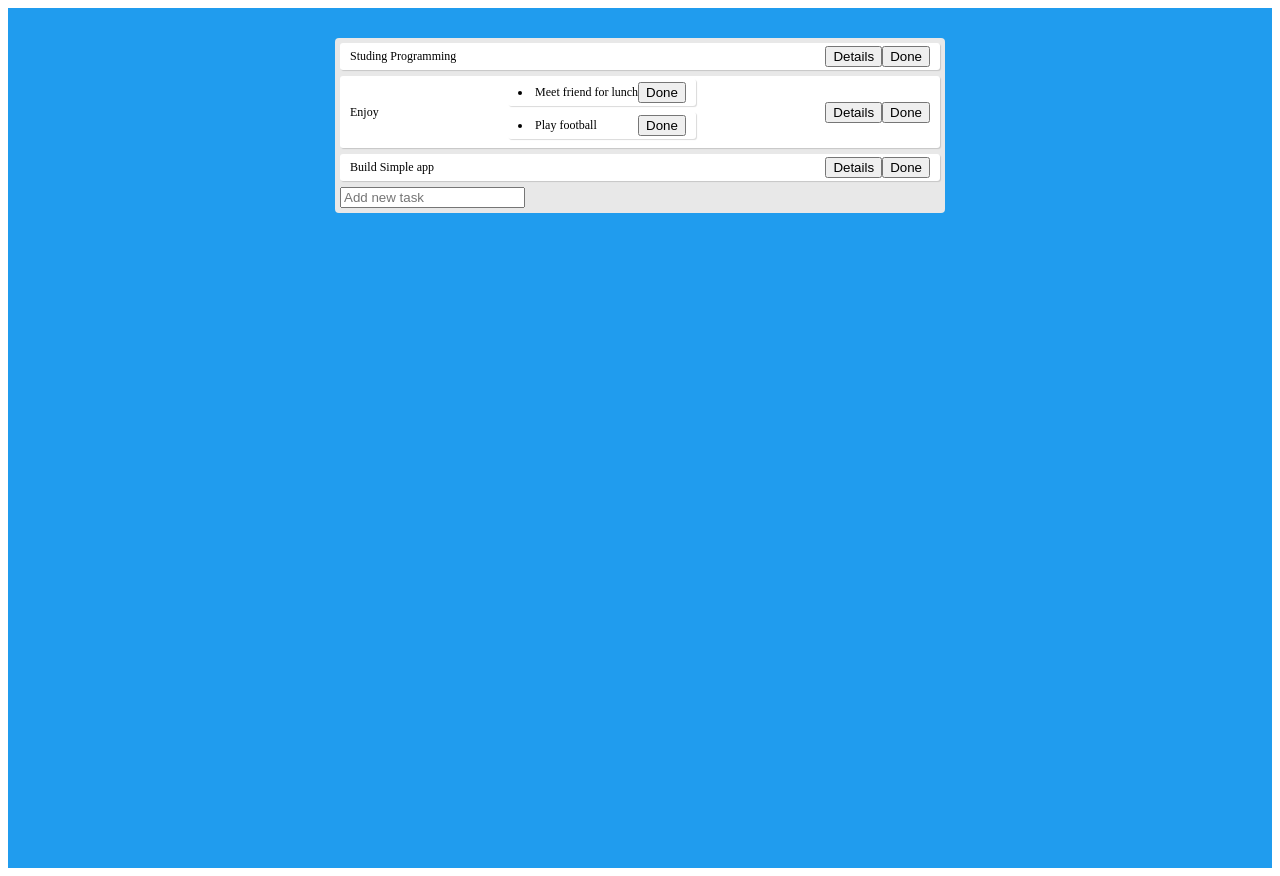
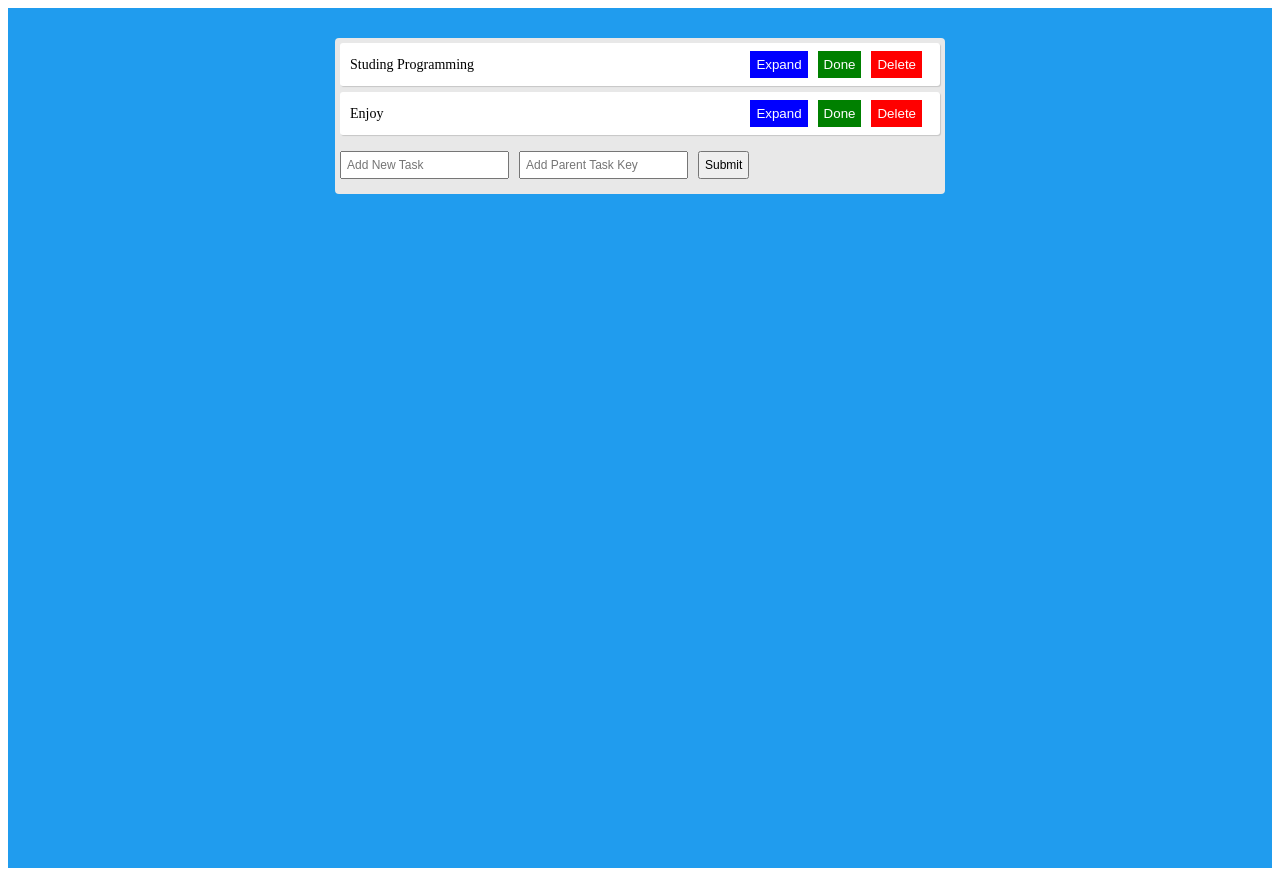
Before and after one commit to bpc1985/dx, a React (Create React App) app: page /1 in a window 1280 px wide. Built offline with nearby package versions, Linux system fonts and the light colour scheme.

Commit message:
Basic finish by using tree data structure

```diff
--- a/package.json
+++ b/package.json
@@ -10,7 +10,8 @@
     "react": "^16.12.0",
     "react-dom": "^16.12.0",
     "react-router-dom": "^5.1.2",
-    "react-scripts": "3.3.0"
+    "react-scripts": "3.3.0",
+    "styled-components": "^4.4.1"
   },
   "scripts": {
     "start": "react-scripts start",
--- a/src/components/MyTask.js
+++ b/src/components/MyTask.js
@@ -1,106 +1,68 @@
-import React, { useState, useEffect } from 'react';
-import { every, find } from 'lodash';
-import { data } from './mockData';
+import React, { useReducer, useEffect } from 'react';
+import tree from './Tree';
 import Todo from './Todo';
 import TodoForm from './TodoForm';
+import { StyledApp, StyledTodoList, StyledTodo } from './MyTask.styled';
 
-import "./MyTask.css";
+const MyTask = (props) => {
+  const reducer = (state, newState) => [...newState];
+  const [todos, setTodos] = useReducer(reducer, tree.root.children);
 
-function MyTask(props) {
-  const savedState = JSON.parse(localStorage.getItem(`savedTodos`));
-  const initialData = savedState ? savedState : data;
+  useEffect(() => {
+    localStorage.setItem(`savedTodos`, JSON.stringify(todos));
+  }, [todos]);
 
-  const [todos, setTodos] = useState(initialData);
-  const [details, setDetails] = useState();
-
-  useEffect(
-    () => {
-      localStorage.setItem(`savedTodos`, JSON.stringify(todos));
-    },
-    [todos]
+  useEffect(() => {
+    if (props.match.params.taskId) {
+      const taskId = props.match.params.taskId;
+      tree.showOnlyNode(taskId);
+      setTodos(tree.root.children);
+    }
+    // eslint-disable-next-line
+    }, [props.match.params.taskId]
   );
 
-  useEffect(
-    () => {
-      if (props.match.params.taskId) {
-        setDetails({
-          id: props.match.params.taskId,
-          todos: todos[props.match.params.taskId].details
-        });
-      }
-    },
-    // eslint-disable-next-line
-    [props.match.params.taskId]
-  );
-
-  const seeDetail = (index) => {
-    props.history.push({pathname: `/${index}`});
+  const addTodo = todo => {
+    const newTodo = {
+      id: `t${tree.root.count + 1}`,
+      text: todo.value,
+      isCompleted: false
+    };
+    tree.addNode(newTodo, todo.parentId);
+    setTodos(tree.root.children);
   };
 
-  const completeTodo = (todo, index) => {
-    if (todo.details) {
-      const newTodos = [...todos];
-      newTodos[index].isCompleted = true;
-      newTodos[index].details.forEach(tdo => tdo.isCompleted = true);
-      setTodos(newTodos);
-    } else {
-      const newTodos = [...todos];
-      newTodos[index].details.forEach(tdo => {
-        if (tdo.text === todo.text) {
-          tdo.isCompleted = true;
-        }
-      });
-      // if all child todos are completed, parent todo should be completed also
-      if (every(newTodos[index].details, { isCompleted: true })) {
-        newTodos[index].isCompleted = true;
-      }
-      setTodos(newTodos);
-    }
-  };
-
-  const undoTodo = (todo, index) => {
-    if (todo.details) {
-      const newTodos = [...todos];
-      newTodos[index].isCompleted = false;
-      newTodos[index].details.forEach(tdo => tdo.isCompleted = false);
-      setTodos(newTodos);
-    } else {
-      const newTodos = [...todos];
-      newTodos[index].details.forEach(tdo => {
-        if (tdo.text === todo.text) {
-          tdo.isCompleted = false;
-        }
-      });
-      // if only one child todo are undone, parent todo should be undone also
-      if (find(newTodos[index].details, { isCompleted: false })) {
-        newTodos[index].isCompleted = false;
-      }
-      setTodos(newTodos);
-    }
+  const showHideTodo = todo => {
+    tree.showHideNode(todo);
+    setTodos(tree.root.children);
   }
 
-  const addTodo = text => {
-    const newTodos = [...todos, { text, details: [], isCompleted: false  }];
-    setTodos(newTodos);
-  };
+  const toggleTodo = todo => {
+    tree.toggleNode(todo, !todo.isCompleted);
+    setTodos(tree.root.children);
+  }
+
+  const removeTodo = todo => {
+    tree.removeNode(todo);
+    setTodos(tree.root.children);
+  }
 
   return (
-    <div className="app">
-      <div className="todo-list">
-        {todos.map((todo, index) => (
-          <Todo
-            key={index}
-            index={index}
-            todo={todo}
-            details={details}
-            seeDetail={seeDetail}
-            completeTodo={completeTodo}
-            undoTodo={undoTodo}
-          />
+    <StyledApp>
+      <StyledTodoList>
+        {todos.map(todo => (
+          <StyledTodo key={todo.id}>
+            <Todo
+              todo={todo}
+              onShowHide={showHideTodo}
+              onToggle={toggleTodo}
+              onRemove={removeTodo}
+            />
+          </StyledTodo>
         ))}
         <TodoForm addTodo={addTodo} />
-      </div>
-    </div>
+      </StyledTodoList>
+    </StyledApp>
   );
 }
 
--- a/src/components/MyTask.css
+++ b/src/components/MyTask.styled.js
@@ -1,25 +1,24 @@
-.app {
+import styled from 'styled-components';
+
+export const StyledApp = styled.div`
   background: #209cee;
   padding: 30px;
   height: 100vh;
-}
+`;
 
-.todo-list {
+export const StyledTodoList = styled.div`
   background: #e8e8e8;
   border-radius: 4px;
   padding: 5px;
   max-width: 600px;
   margin: 0 auto;
-}
+`;
 
-.todo {
+export const StyledTodo = styled.div`
   background: #fff;
   box-shadow: 1px 1px 1px rgba(0, 0, 0, 0.15);
   padding: 3px 10px;
-  font-size: 12px;
+  font-size: 14px;
   margin-bottom: 6px;
   border-radius: 3px;
-  display: flex;
-  align-items: center;
-  justify-content: space-between;
-}
+`;
--- a/src/components/Todo.js
+++ b/src/components/Todo.js
@@ -1,32 +1,38 @@
-import React from 'react'
-import TodoDetail from './TodoDetail';
+import React from 'react';
+import { isEmpty } from 'lodash';
+import { StyledTreeNode, StyledButton } from './Todo.styled';
 
-export default function Todo({ todo, details, index, seeDetail, completeTodo, undoTodo }) {
-  const checkDetail = () => {
-    return details && parseInt(details.id) === index;
-  };
+const Todo = ({ todo, level = 0, onShowHide, onToggle, onRemove }) => {
+  const displayLabel = () => todo.isOpen ? 'Collapse' : 'Expand';
+  return (
+    <React.Fragment>
+      <StyledTreeNode level={level}>
+        <div style={{ textDecoration: todo.isCompleted ? "line-through" : "none" }}>
+          {todo.text}
+        </div>
+        <div>
+          { !isEmpty(todo.children)
+              && <StyledButton color="blue" onClick={() => onShowHide(todo)}>{(displayLabel())}</StyledButton> }
+          { !todo.isCompleted
+              && <StyledButton color="green" onClick={() => onToggle(todo)}>Done</StyledButton> }
+          { todo.isCompleted
+              && <StyledButton color="orange" onClick={() => onToggle(todo)}>Undo</StyledButton> }
+          <StyledButton color="red" onClick={() => onRemove(todo)}>Delete</StyledButton>
+        </div>
+      </StyledTreeNode>
 
-  const title = todo.details ? <div>{todo.text}</div> : <li>{todo.text}</li>;
-
-  return (
-    <div
-      className="todo"
-      style={{ textDecoration: todo.isCompleted ? "line-through" : "none" }}
-    >
-      {title}
-      { checkDetail() &&
-        <TodoDetail
-          todos={details.todos}
-          parentIndex={index}
-          completeTodo={completeTodo}
-          undoTodo={undoTodo}
+      { !isEmpty(todo.children) && todo.isOpen && todo.children.map(childTodo => (
+        <Todo
+          key={childTodo.id}
+          todo={childTodo}
+          level={level + 1}
+          onShowHide={onShowHide}
+          onToggle={onToggle}
+          onRemove={onRemove}
         />
-      }
-      <div>
-        { seeDetail && <button onClick={() => seeDetail(index)}>Details</button>}
-        { !todo.isCompleted && <button onClick={() => completeTodo(todo, index)}>Done</button> }
-        { todo.isCompleted && <button onClick={() => undoTodo(todo, index)}>Undo</button> }
-      </div>
-    </div>
+      ))}
+    </React.Fragment>
   );
 }
+
+export default Todo;
--- /dev/null
+++ b/src/components/Todo.styled.js
@@ -0,0 +1,26 @@
+import styled from 'styled-components';
+
+const getPaddingLeft = level => level * 25;
+
+export const StyledTreeNode = styled.div`
+  display: flex;
+  flex-direction: row;
+  align-items: center;
+  justify-content: space-between;
+  padding: 5px 8px;
+  padding-left: ${props => getPaddingLeft(props.level)}px;
+
+  &:hover {
+    background: lightgray;
+  }
+`;
+
+export const StyledButton = styled.button`
+  background-color: ${props => props.color};
+  color: white;
+  border: none;
+  padding: 6px;
+  margin-left: 10px;
+  text-align: center;
+  text-decoration: none;
+`;
--- a/src/components/TodoDetail.js
+++ /dev/null
@@ -1,21 +0,0 @@
-import React from 'react';
-import Todo from './Todo';
-
-export default function TodoDetail({todos, parentIndex, completeTodo, undoTodo}) {
-  if (!todos) {
-    return null;
-  }
-  return (
-    <div>
-      {todos.map((todo, index) => (
-        <Todo
-          key={`${parentIndex}${index}`}
-          index={index}
-          todo={todo}
-          completeTodo={() => completeTodo(todo, parentIndex)}
-          undoTodo={() => undoTodo(todo, parentIndex)}
-        />
-      ))}
-    </div>
-  )
-}
--- a/src/components/TodoForm.js
+++ b/src/components/TodoForm.js
@@ -1,24 +1,36 @@
 import React, { useState } from 'react';
+import { StyledInput, StyledButton } from './TodoForm.styled';
 
-export default function TodoForm({ addTodo }) {
-  const [value, setValue] = useState("");
+const TodoForm = ({ addTodo }) => {
+  const [task, setTask] = useState({
+    value: '',
+    parentId: ''
+  });
 
   const handleSubmit = e => {
     e.preventDefault();
-    if (!value) return;
-    addTodo(value);
-    setValue("");
+    if (!task.value) return;
+    addTodo(task);
+    setTask({ value: '', parentId: '' });
   };
 
   return (
     <form onSubmit={handleSubmit}>
-      <input
+      <StyledInput
         type="text"
-        className="input"
-        value={value}
-        placeholder="Add new task"
-        onChange={e => setValue(e.target.value)}
+        value={task.value}
+        placeholder="Add New Task"
+        onChange={e => setTask({...task, value: e.target.value})}
       />
+      <StyledInput
+        type="text"
+        value={task.parentId}
+        placeholder="Add Parent Task Key"
+        onChange={e => setTask({...task, parentId: e.target.value})}
+      />
+      <StyledButton>Submit</StyledButton>
     </form>
   );
 }
+
+export default TodoForm;
--- /dev/null
+++ b/src/components/TodoForm.styled.js
@@ -0,0 +1,13 @@
+import styled from 'styled-components';
+
+export const StyledInput = styled.input`
+  margin: 10px 10px 10px 0;
+  padding: 5px;
+  font-size: 12px;
+`;
+
+export const StyledButton = styled.button`
+  margin: 10px 0;
+  padding: 5px;
+  font-size: 12px;
+`;
--- /dev/null
+++ b/src/components/Tree.js
@@ -0,0 +1,130 @@
+import { isEmpty, uniq } from 'lodash';
+import { tasks } from '../mockData';
+
+class Tree {
+  constructor() {
+    this.root = {
+      count: 1,
+      children: []
+    };
+  }
+
+  _goThrough = (node, callback) => {
+    callback(node);
+    node.children.forEach((child) => this._goThrough(child, callback));
+  }
+
+  _traverse(callback) {
+    this._goThrough(this.root, callback);
+  }
+
+  _traverseWithTrack(node, todoId, track) {
+    track.push(node);
+    if (node.id === todoId) {
+      track.push(node);
+      return true;
+    }
+    node.children.forEach(childNode => {
+      if (this._traverseWithTrack(childNode, todoId, track)) {
+        track.push(node);
+        return true;
+      }
+      track.pop();
+    });
+    return false;
+  }
+
+  addNode(todo, parentTodoId) {
+    const newNode = {
+      ...todo,
+      children: []
+    };
+
+    const searchNodes = this.search(parentTodoId);
+
+    if (isEmpty(searchNodes)) {
+      this.root.children.push(newNode);
+    } else {
+      this._traverse((node) => {
+        if (node.id === parentTodoId) {
+          node.children.push(newNode);
+        }
+      });
+    }
+    this.root.count++;
+  }
+
+  removeNode(todo) {
+    this._traverse((node) => {
+      node.children.forEach((childNode, index) => {
+        if (childNode.id === todo.id) {
+          node.children.splice(index, 1);
+        }
+      });
+    })
+  }
+
+  search(todoId) {
+    let returnNodes = [];
+    this._traverse((node) => {
+      if (node.id === todoId) {
+        returnNodes.push(node);
+      }
+    });
+    return returnNodes;
+  }
+
+  showOnlyNode(todoId) {
+    const track = [];
+    this._traverseWithTrack(this.root, todoId, track);
+    uniq(track).forEach(node => {
+      if (node.id) {
+        node.isOpen = true;
+      }
+    });
+  }
+
+  showHideNode(todo) {
+    const nodes = this.search(todo.id);
+    nodes.forEach(node => {
+      node.isOpen = !node.isOpen;
+    });
+  }
+
+  toggleNode(todo, state) {
+    const nodes = this.search(todo.id);
+    nodes.forEach(node => {
+      node.isCompleted = state;
+      this._goThrough(node, (nde) => {
+        nde.isCompleted = state;
+      });
+    });
+  }
+}
+
+const tree = new Tree();
+
+const savedData = JSON.parse(localStorage.getItem(`savedTodos`));
+if (savedData) {
+  tree.root.children = savedData;
+} else {
+  // Initialize mock data in the beginning when there is nothing
+  tree.addNode(tasks[0]);
+  tree.addNode(tasks[4], 't1');
+  tree.addNode(tasks[2], 't1');
+
+  tree.addNode(tasks[6], 't3');
+  tree.addNode(tasks[7], 't3');
+
+  tree.addNode(tasks[8], 't7');
+  tree.addNode(tasks[9], 't7');
+
+  tree.addNode(tasks[10], 't8');
+
+  tree.addNode(tasks[1]);
+  tree.addNode(tasks[3], 't2');
+  tree.addNode(tasks[5], 't2');
+  tree.addNode(tasks[4], 't4');
+}
+
+export default tree;
--- a/src/components/mockData.js
+++ /dev/null
@@ -1,42 +0,0 @@
-const tasks = [
-  {
-    text: "Learn about React",
-    isCompleted: false
-  },
-  {
-    text: "Meet friend for lunch",
-    isCompleted: false
-  },
-  {
-    text: "Build really cool todo app",
-    isCompleted: false
-  },
-  {
-    text: "Play football",
-    isCompleted: false
-  },
-]
-
-export const data = [
-  {
-    text: "Studing Programming",
-    details: [
-      tasks[0], tasks[2]
-    ],
-    isCompleted: false
-  },
-  {
-    text: "Enjoy",
-    details: [
-      tasks[1], tasks[3]
-    ],
-    isCompleted: false
-  },
-  {
-    text: "Build Simple app",
-    details: [
-      tasks[2]
-    ],
-    isCompleted: false
-  }
-];
--- /dev/null
+++ b/src/mockData.js
@@ -0,0 +1,57 @@
+export const tasks = [
+  {
+    id: 't1',
+    text: "Studing Programming",
+    isCompleted: false
+  },
+  {
+    id: 't2',
+    text: "Enjoy",
+    isCompleted: false
+  },
+  {
+    id: 't3',
+    text: "Learn about React",
+    isCompleted: false
+  },
+  {
+    id: 't4',
+    text: "Playground",
+    isCompleted: false
+  },
+  {
+    id: 't5',
+    text: "Build really cool todo app",
+    isCompleted: false
+  },
+  {
+    id: 't6',
+    text: "Play football",
+    isCompleted: false
+  },
+  {
+    id: 't7',
+    text: "React Hooks",
+    isCompleted: false
+  },
+  {
+    id: 't8',
+    text: "Redux",
+    isCompleted: false
+  },
+  {
+    id: 't9',
+    text: "Learn useState",
+    isCompleted: false
+  },
+  {
+    id: 't10',
+    text: "Learn useEffect",
+    isCompleted: false
+  },
+  {
+    id: 't11',
+    text: "Learn Thunk",
+    isCompleted: false
+  }
+];
```
Also changed, not shown: 1 other file (tests, documents, lock files or other folders).
